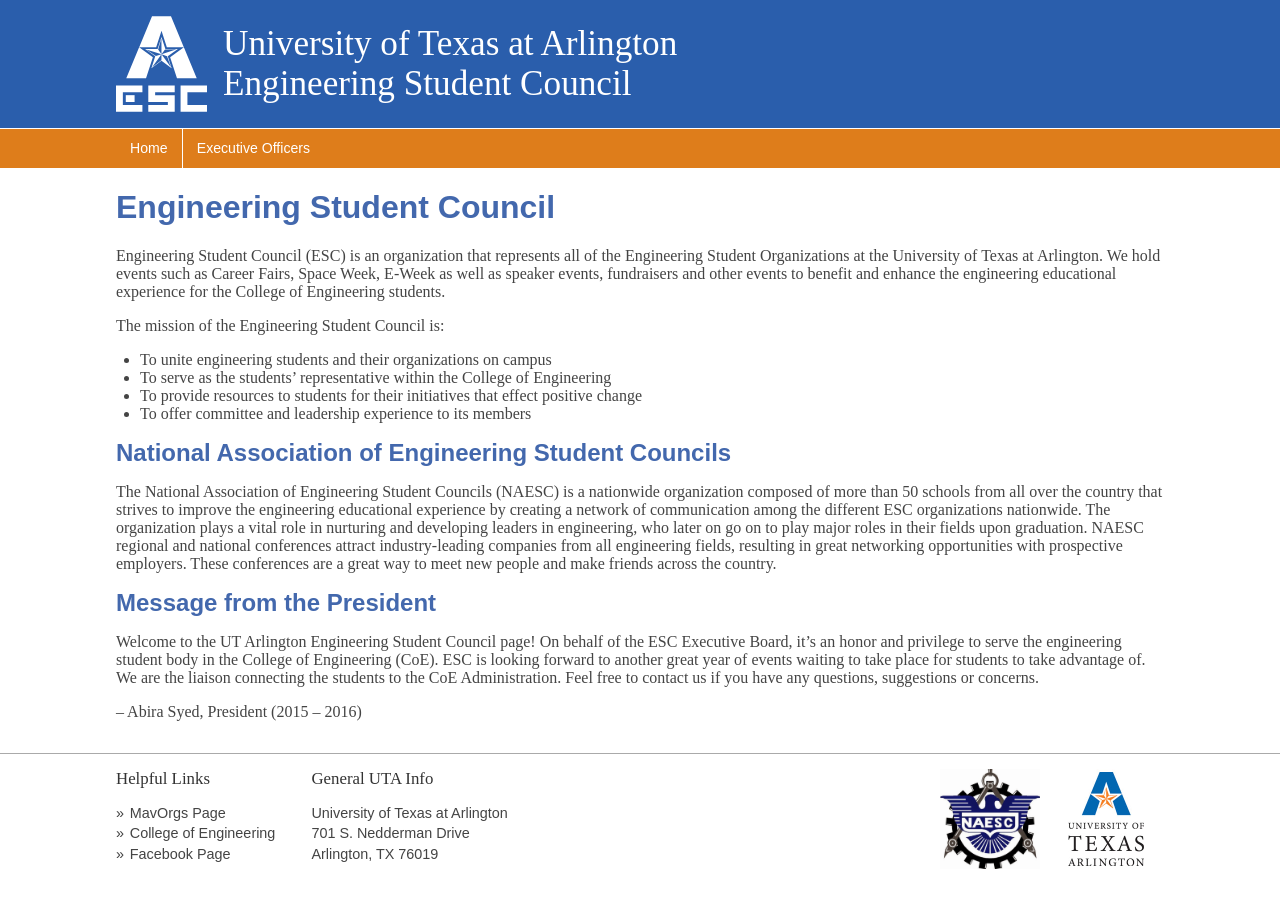
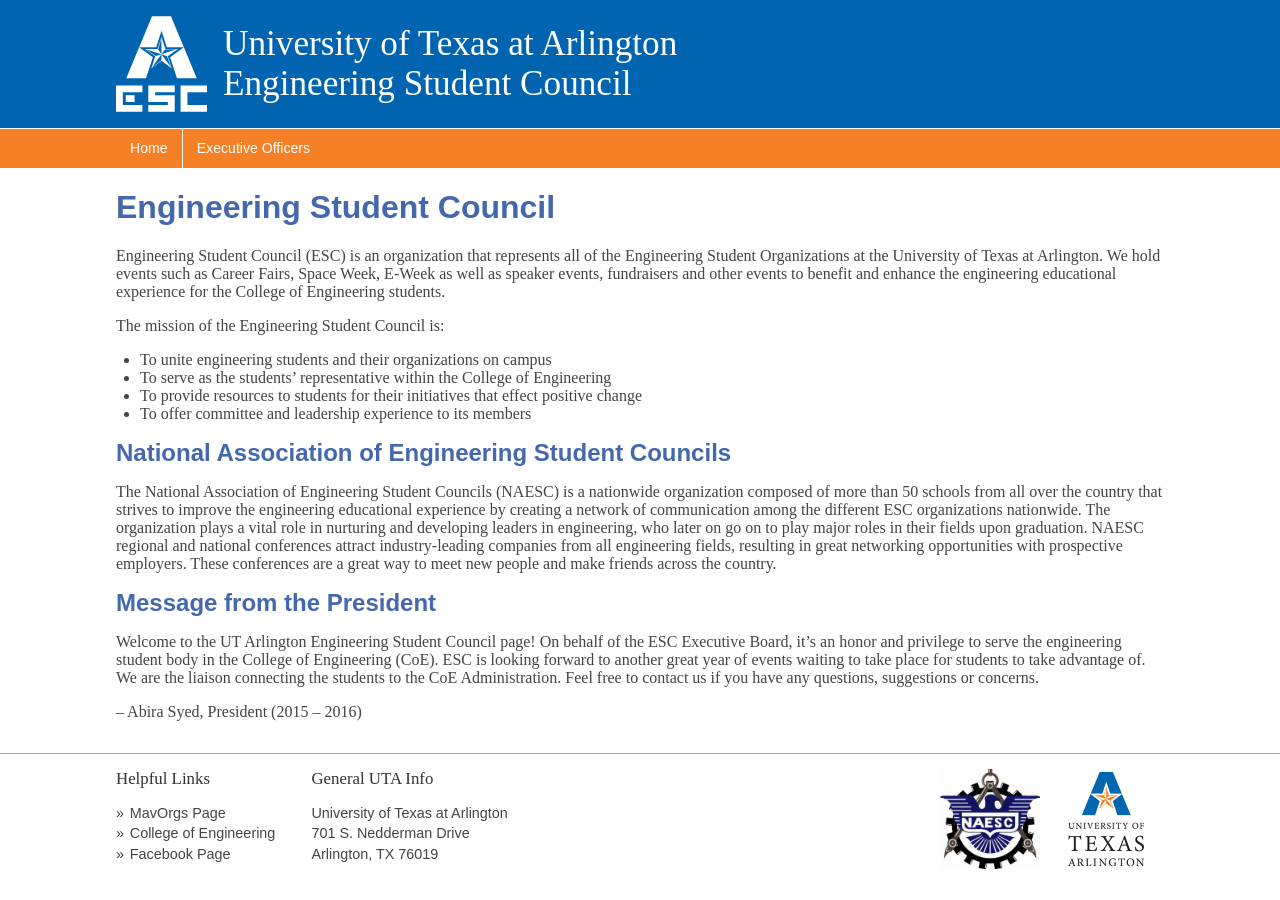
Before and after one commit to velasco810/utaesc.github.io, a Jekyll site: the page built from index.md, in a window 1280 px wide. Built offline with Jekyll 4.4.1, drawn with Linux system fonts in a browser that asks for light colours.

Commit message:
update header to university colors

```diff
--- a/css/main.css
+++ b/css/main.css
@@ -27,7 +27,7 @@
 body > header {
   font-size: 1.1em;
   color: #fff;
-  background-color: #2a5eac;
+  background-color: #0064b1;
   overflow: hidden;
 }
 
@@ -75,7 +75,7 @@
   color: #fff;
   font-family: sans-serif;
   border-top: 1px solid #fff;
-  background-color: #de7d1b;
+  background-color: #f58026;
   overflow: hidden;
   font-size: 0.88em;
 }
```
